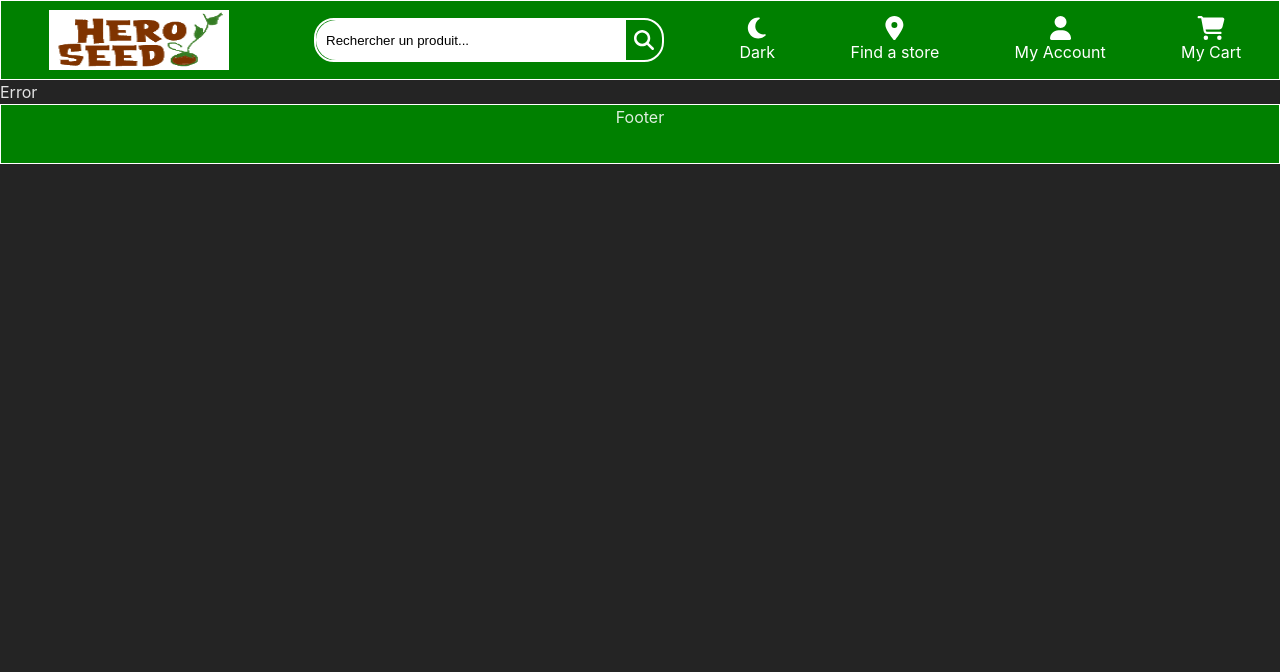
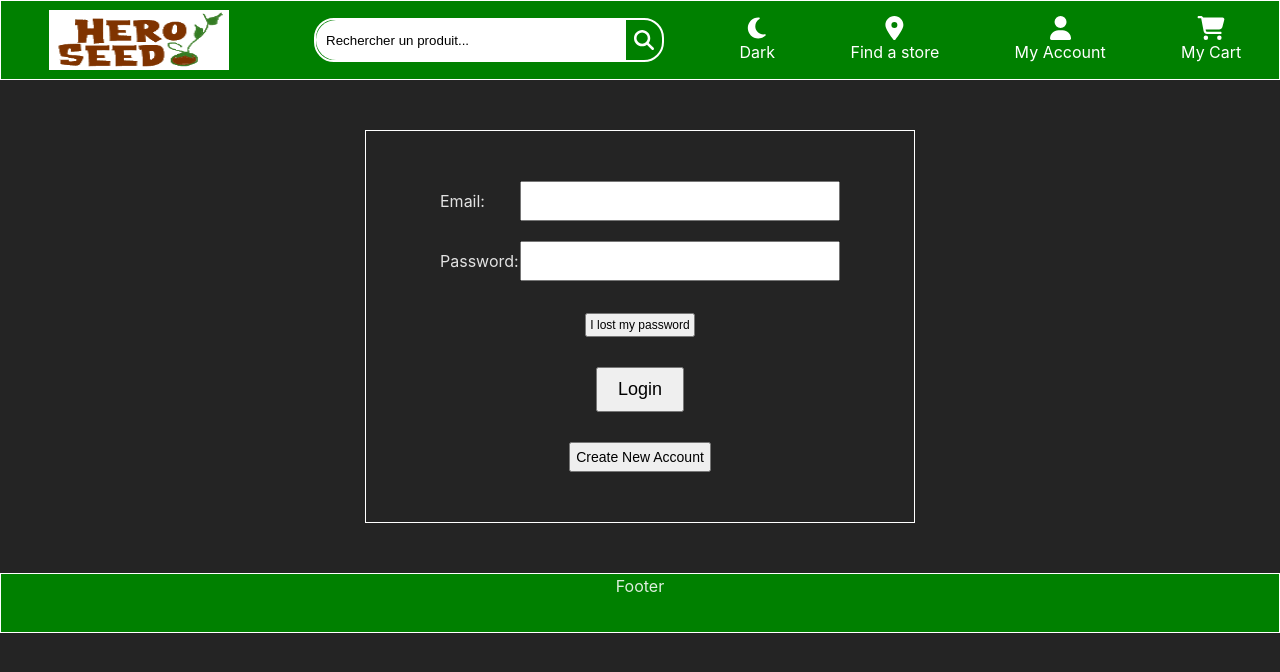
Before and after one commit to Enkiduduh/AF-Site1, a React (Vite) app: page /createAccount in a window 1280 px wide. Shown: the top 672 px of the page. Built offline with nearby package versions, Linux system fonts and the light colour scheme.

Commit message:
create product

```diff
--- a/src/App.jsx
+++ b/src/App.jsx
@@ -3,6 +3,7 @@ import { BrowserRouter as Router, Route, Routes } from "react-router-dom";
 import Cart from "../src/pages/Cart/Cart";
 import Home from "../src/pages/Home/Home";
 import Error from "../src/pages/Error/Error";
+import FormCreateAccount from "../src/pages/FormCreateAccount/FormCreateAccount";
 import View from "./layout/views/View";
 import Header from "./layout/Header/Header";
 import Footer from "./layout/Footer/Footer";
@@ -14,15 +15,16 @@ library.add(fas);
 function App() {
   return (
     <>
-      <Header />
       <Router>
+        <Header />
         <Routes>
           <Route path="/" element={<Home />} />
           <Route path="/cart" element={<Cart />} />
+          <Route path="/createAccount" element={<FormCreateAccount />} />
           <Route path="*" element={<Error />} />
         </Routes>
+        <Footer />
       </Router>
-      <Footer />
     </>
   );
 }
--- a/src/layout/Header/Header.jsx
+++ b/src/layout/Header/Header.jsx
@@ -1,10 +1,22 @@
+import { useState } from "react"
+import { useNavigate } from "react-router-dom"
 import { FontAwesomeIcon } from "@fortawesome/react-fontawesome";
 import Logo from "../../assets/HeroSeedLogo2.png"
 
 function Header() {
+
+const [returnToHomepage, setReturnToHomepage] = useState(false)
+const navigate = useNavigate()
+
+const handleClickReturnToHomepage = () => {
+  setReturnToHomepage(true)
+  navigate("/")
+}
+
+
   return (
     <div className="header-container">
-      <div className="logo">
+      <div className="logo" onClick={handleClickReturnToHomepage}>
         <img src={Logo} alt="" />
       </div>
       <div className="searchbar-container">
--- a/src/pages/Cart/Cart.jsx
+++ b/src/pages/Cart/Cart.jsx
@@ -1,8 +1,10 @@
-
 function Cart() {
   return (
-    <div>Cart</div>
-  )
+    <div className="cart-container">
+      <div>Cart</div>
+      <div className="cart-content"></div>
+    </div>
+  );
 }
 
-export default Cart
+export default Cart;
--- /dev/null
+++ b/src/pages/FormCreateAccount/FormCreateAccount.jsx
@@ -0,0 +1,31 @@
+function FormCreateAccount() {
+  return (
+    <>
+      <div className="form-container">
+        <form className="formCreate">
+          <div className="form-content">
+            <label htmlFor="email">Email:</label>
+            <input type="email" name="email" required></input>
+          </div>
+          <div className="form-content">
+            <label htmlFor="password">Password:</label>
+            <input type="text" name="password" required></input>
+          </div>
+          <div className="recover">
+            <label htmlFor="recover">
+              <input type="submit" value="I lost my password"></input>
+            </label>
+          </div>
+          <div className="submit">
+            <input type="submit" value="Login"></input>
+          </div>
+          <div className="createNew">
+            <input type="submit" value="Create New Account"></input>
+          </div>
+        </form>
+      </div>
+    </>
+  );
+}
+
+export default FormCreateAccount;
--- /dev/null
+++ b/src/pages/FormCreateAccount/_formCreateAccount.scss
@@ -0,0 +1,44 @@
+.form-container {
+  width: 550px;
+  margin: 50px auto;
+  border: 1px solid white;
+}
+
+.formCreate {
+  width: 400px;
+  margin: 50px auto;
+  .form-content {
+    margin: 20px 0;
+    justify-content: space-between;
+    display: flex;
+    align-items: center;
+    input {
+      width: 320px;
+      height: 40px;
+    }
+  }
+  .recover {
+    text-align: center;
+    margin: 30px 0;
+    input {
+      padding: 3px;
+      font-size: 12px;
+    }
+  }
+  .submit {
+    text-align: center;
+    margin: 30px 0;
+    input {
+      padding: 10px 20px;
+      font-size: 18px;
+    }
+  }
+  .createNew {
+    text-align: center;
+    margin: 30px 0;
+    input {
+      padding: 5px;
+      font-size: 14px;
+    }
+  }
+}
--- a/src/pages/Home/Home.jsx
+++ b/src/pages/Home/Home.jsx
@@ -1,17 +1,22 @@
-import { useNavigate } from "react-router-dom"
-import { useState } from "react-dom"
+import { useNavigate } from "react-router-dom";
+import { useState, useEffect } from "react";
 
 function Home() {
+  const [navToCart, setNavToCart] = useState(false);
+  const navigate = useNavigate();
 
-  const navigate = useNavigate()
+  const handleButtonToCart = () => {
+    setNavToCart(true);
+    navigate("/cart");
+  };
 
   return (
     <div>
       <div>
-        <button>Cart</button>
+        <button onClick={handleButtonToCart}>Cart</button>
       </div>
     </div>
-  )
+  );
 }
 
-export default Home
+export default Home;
--- a/src/styles/App.css
+++ b/src/styles/App.css
@@ -58,13 +58,65 @@
   background-color: blue;
 }
 
+.form-container {
+  width: 550px;
+  margin: 50px auto;
+  border: 1px solid white;
+}
+
+.formCreate {
+  width: 400px;
+  margin: 50px auto;
+}
+.formCreate .form-content {
+  margin: 20px 0;
+  justify-content: space-between;
+  display: flex;
+  align-items: center;
+}
+.formCreate .form-content input {
+  width: 320px;
+  height: 40px;
+}
+.formCreate .recover {
+  text-align: center;
+  margin: 30px 0;
+}
+.formCreate .recover input {
+  padding: 3px;
+  font-size: 12px;
+}
+.formCreate .submit {
+  text-align: center;
+  margin: 30px 0;
+}
+.formCreate .submit input {
+  padding: 10px 20px;
+  font-size: 18px;
+}
+.formCreate .createNew {
+  text-align: center;
+  margin: 30px 0;
+}
+.formCreate .createNew input {
+  padding: 5px;
+  font-size: 14px;
+}
+
+.product-container .product-img {
+  width: 60px;
+  height: 80px;
+  background: blueviolet;
+}
+
 * {
   margin: 0;
   padding: 0;
   box-sizing: border-box;
 }
 
-html, body {
+html,
+body {
   height: 100%;
 }
 
--- a/src/styles/App.scss
+++ b/src/styles/App.scss
@@ -1,4 +1,6 @@
-@import "../layout/header/header", "../layout/footer/footer",  "../layout/views/view", "../styles/variables";
+@import "../layout/Header/header", "../layout/Footer/footer",
+  "../layout/views/view", "../styles/variables",
+  "../../src/pages/FormCreateAccount/formCreateAccount", "../pages/Cart/cart", "../components/Product/product";
 
 * {
   margin: 0;
@@ -6,7 +8,8 @@
   box-sizing: border-box;
 }
 
-html, body {
+html,
+body {
   height: 100%;
 }
 
```
Also changed, not shown: src/components/Product/Product.jsx (added, +24 -0 lines), src/components/Product/_product.scss (added, +11 -0 lines), src/data/products.json (added, +164 -0 lines), 1 other file (tests, documents, lock files or other folders).
